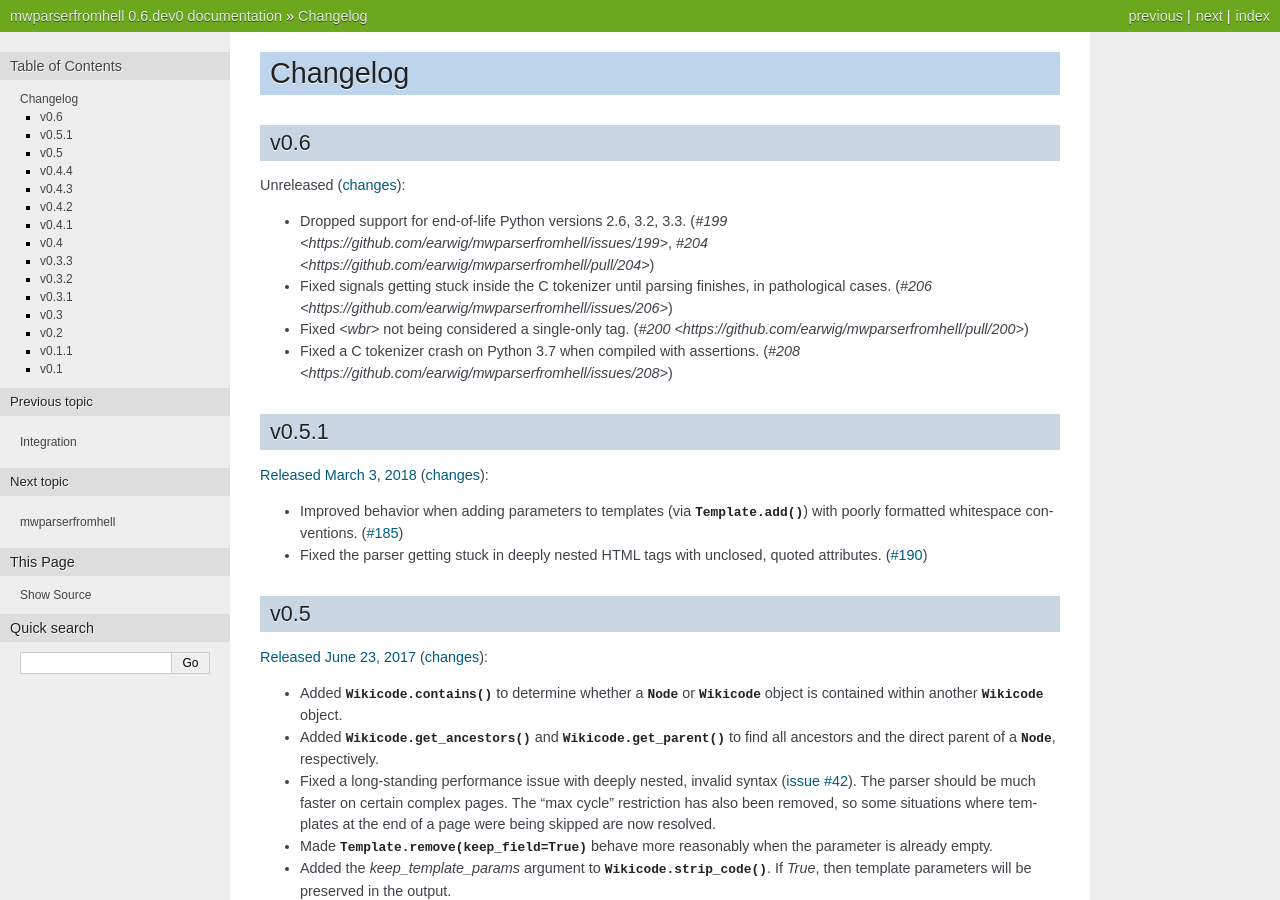
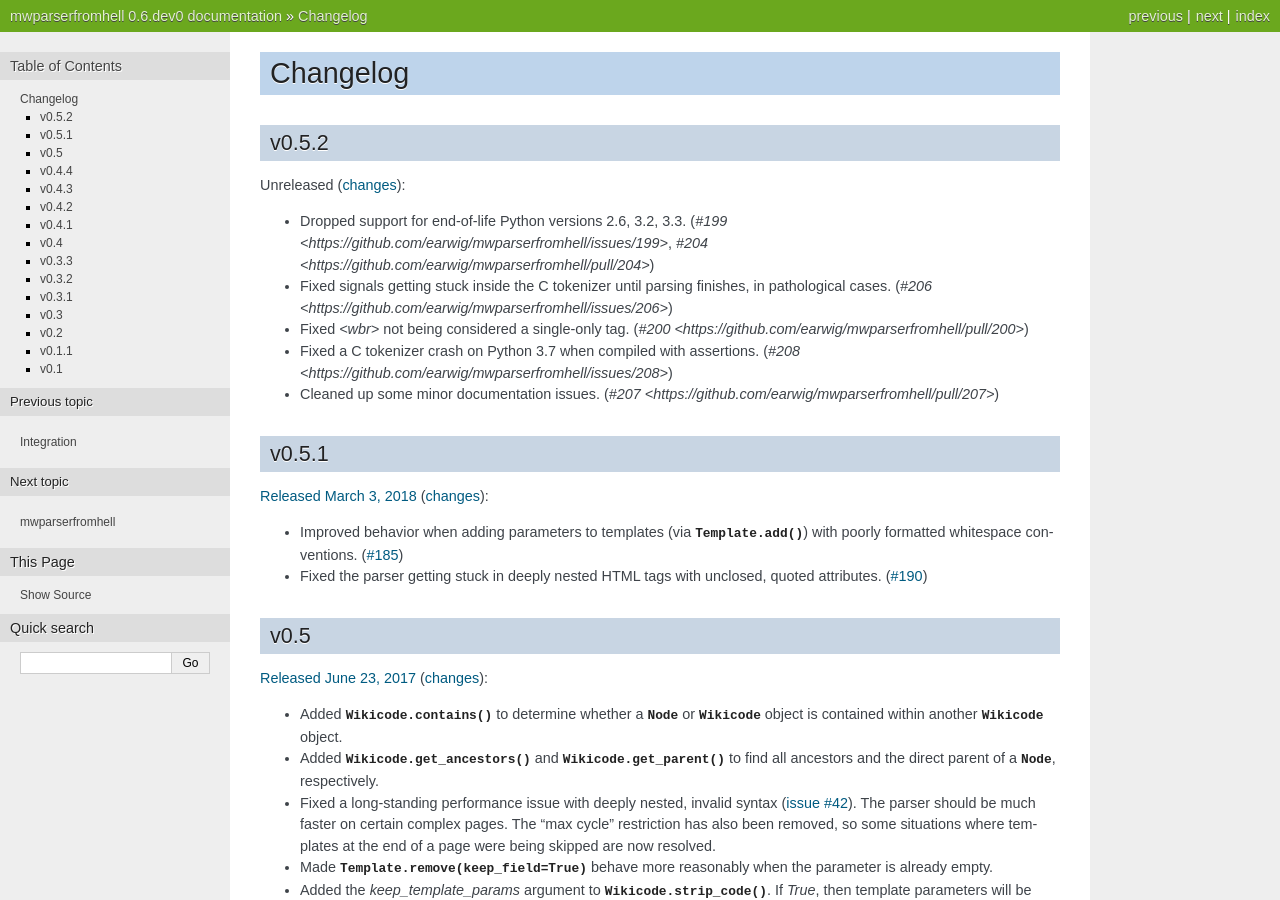
Before and after one commit to earwig/mwparserfromhell, a Sphinx documentation site: the page built from docs/changelog.rst, in a window 1280 px wide and 900 px high. Built offline with Sphinx 7.4.7, drawn with Linux system fonts in a browser that asks for light colours.

Commit message:
Update changelog [ci skip]

```diff
--- a/docs/changelog.rst
+++ b/docs/changelog.rst
@@ -1,8 +1,8 @@
 Changelog
 =========
 
-v0.6
-----
+v0.5.2
+------
 
 Unreleased
 (`changes <https://github.com/earwig/mwparserfromhell/compare/v0.5.1...develop>`__):
@@ -17,6 +17,8 @@
   (`#200 <https://github.com/earwig/mwparserfromhell/pull/200>`)
 - Fixed a C tokenizer crash on Python 3.7 when compiled with assertions.
   (`#208 <https://github.com/earwig/mwparserfromhell/issues/208>`)
+- Cleaned up some minor documentation issues.
+  (`#207 <https://github.com/earwig/mwparserfromhell/pull/207>`)
 
 v0.5.1
 ------
```
Also changed, not shown: 1 other file.
